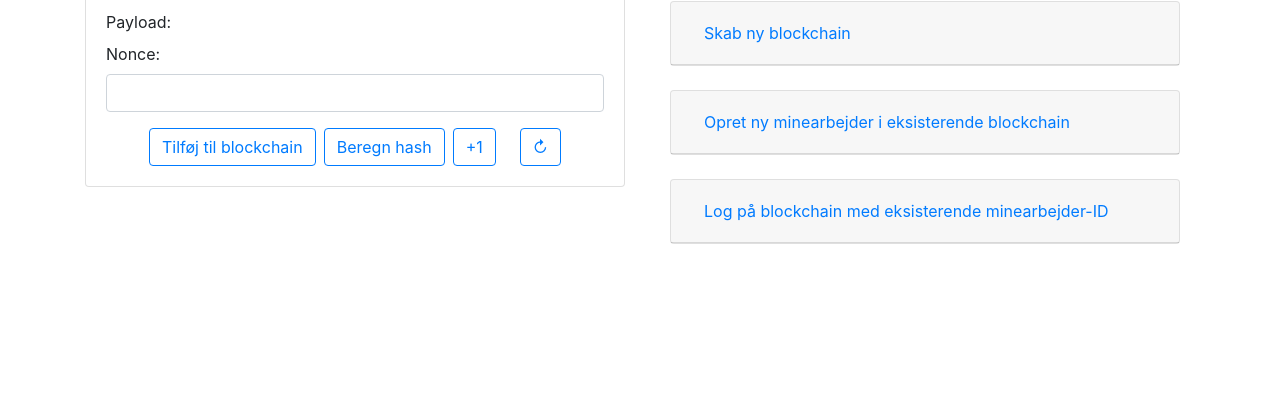
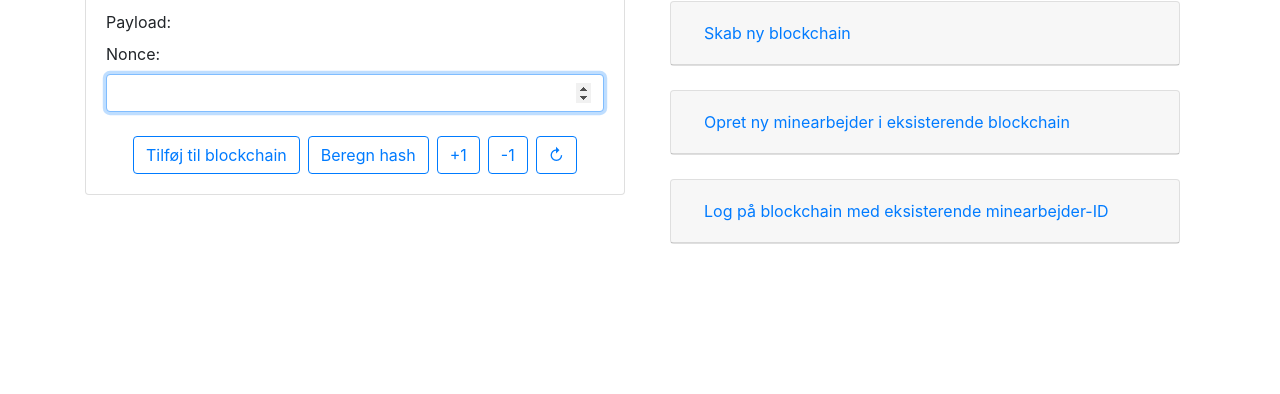
Before and after one commit to DatalogiForAlle/blockchain-sim, a Django app: template bcsim/templates/bcsim/mine.html in a window 1280 px wide; the page is wider, and only the part inside the window is pictured. Shown: the part 435-829 px from the top of that part. Run offline with Django 3.2, Linux system fonts and the light colour scheme; the template is opened without the code that fills it: values that come from a table or form of the project are taken from there, others are empty; some libraries are stand-ins or nearby versions.

Commit message:
gameplay modifications

```diff
--- a/bcsim/forms.py
+++ b/bcsim/forms.py
@@ -84,17 +84,24 @@ class BlockForm(forms.ModelForm):
             'nonce': 'Nonce:',
         }
 
+    widgets = {
+        'nonce': forms.NumberInput(attrs={'autofocus':True}),
+    }
+
+
     def clean_nonce(self):
         """ Nonce has to be a non-zero positive 32 bit integer """
         nonce = self.cleaned_data['nonce']
         if nonce is None:
             raise forms.ValidationError(
                 'Du skal angive Nonce')
+        elif  nonce < 0:
+            raise forms.ValidationError(
+                'Nonce må ikke være mindre end 0')
+        elif nonce > 2**32 - 1:
+            raise forms.ValidationError(
+                'Nonce må ikke være større end 4294967295 (32-bit)')
 
-        else:
-            if not 0 <= nonce <= 2**32 - 1:
-                raise forms.ValidationError(
-                    'Nonce skal være et ikke-negativt heltal på max 4294967295 (32-bit)')
         return nonce
 
 
--- a/bcsim/templates/bcsim/blockchain.html
+++ b/bcsim/templates/bcsim/blockchain.html
@@ -8,7 +8,7 @@
 
 {% include 'bcsim/page_header.html' %}
 
-<div class="mt-5 mb-5"></div>
+<div class="mt-5 mb-5">&nbsp</div>
 
 <!-- Column with list of all blocks in blockchain" -->
 <div class="row mt-5">
--- a/bcsim/templates/bcsim/mine.html
+++ b/bcsim/templates/bcsim/mine.html
@@ -64,7 +64,7 @@
                         {{ form|crispy }}
                     </form>
 
-                    <div class="d-flex justify-content-center">
+                    <div class="d-flex justify-content-center mt-4">
                         <button class="btn btn-outline-primary mr-2" type="button" id="add_to_chain_btn" onclick ="add_to_chain_btn_handler()">
                             Tilføj til blockchain
                         </button>
@@ -72,8 +72,11 @@
                                   id="calculate_hash_btn">
                             Beregn hash
                         </button>
-                        <button class="btn btn-outline-primary mr-4" onclick="plus_one()">
+                        <button class="btn btn-outline-primary mr-2" onclick="plus_one()">
                             +1
+                        </button>
+                        <button class="btn btn-outline-primary mr-2" onclick="minus_one()">
+                            -1
                         </button>
                         <button class="btn btn-outline-primary" onclick="reload();">
                             &#x21bb
@@ -121,6 +124,8 @@
     </div>
 </div>
 
+
+<form action="" method="GET" id="reload_form"></form>
 {% endblock %}
 
 
@@ -141,7 +146,7 @@
 
     function reload(){
         // Perhaps this should only be refresh of mine-card
-        location.reload()
+        document.getElementById("reload_form").submit()
     }
 
     function insertAfter(referenceNode, newNode) {
@@ -202,7 +207,7 @@
             nonce_input.value = -1;
         }
         nonce_input.value = parseInt(nonce_input.value) + 1;
-        //document.getElementById('calculate_hash_btn').click()
+        document.getElementById('calculate_hash_btn').click()
 
     }
     function minus_one(){
@@ -211,6 +216,7 @@
             nonce_input.value = 1;
         }
         nonce_input.value = parseInt(nonce_input.value) - 1;
+        document.getElementById('calculate_hash_btn').click()
     }
 
     function add_eventlisteners() {
@@ -250,18 +256,6 @@
                !isNaN(parseInt(value, 10));
     }
 
-    function nonceIsValid(value){
-        if(!isInt(value)){
-            return false
-        }
-        else if (value < 0 || value > 4294967295){
-            return false
-        }
-        else {
-            return true
-        }
-    }
-
     function showErrors(){
 
         // Hide div showing calculated hash
@@ -294,13 +288,24 @@
             document.getElementById('js-error-message-text').innerHTML="Der er pt. ingen transaktioner at mine"
             showErrors()
         }
+
         else if (nonce == ""){
             document.getElementById('js-error-message-text').innerHTML="Du skal angive Nonce"
             showErrors()
         }
 
-        else if (!nonceIsValid(nonce)){
-            document.getElementById('js-error-message-text').innerHTML="Nonce skal være et ikke-negativt heltal på max 4294967295 (32-bit)"
+        else if (!isInt(nonce)){
+            document.getElementById('js-error-message-text').innerHTML="Nonce skal være et heltal"
+            showErrors()
+        }
+
+        else if (nonce < 0){
+            document.getElementById('js-error-message-text').innerHTML="Nonce må ikke være mindre end 0"
+            showErrors()
+        }
+
+        else if (nonce > 4294967295){
+            document.getElementById('js-error-message-text').innerHTML="Nonce må ikke være større end max 4294967295 (32-bit)"
             showErrors()
         }
 
@@ -317,11 +322,16 @@
 
         }
     }
+    function activate_curser_in_nonce_input_field(){
+        document.getElementById("id_nonce").select()
+    }
 
+    activate_curser_in_nonce_input_field()
     add_eventlisteners()
     show_potential_hash_from_backend()
     create_styled_error_message_element()
 
+
 </script>
 
 {% endblock javascript %}
```
